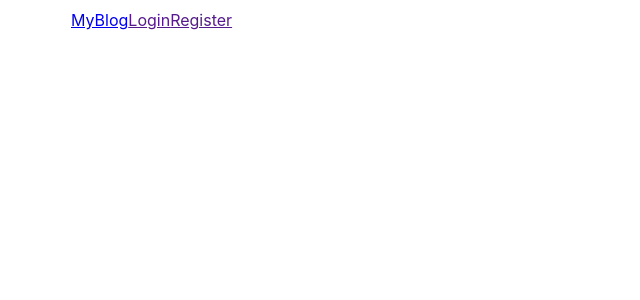
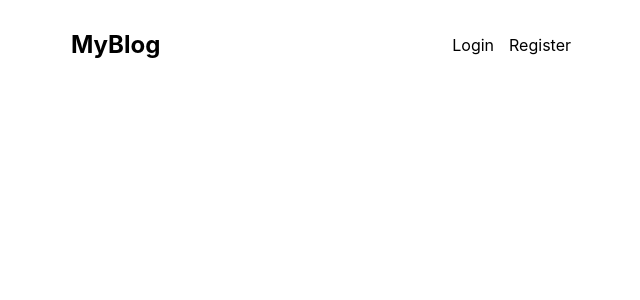
Before and after one commit to ThaboChambule/Blog, a React (Create React App) app in the folder client/: page / in a window 1280 px wide. Shown: the top 300 px of the page, without its empty margins (319-959 px from the left). Built offline with nearby package versions, Linux system fonts and the light colour scheme.

Commit message:
add styling

```diff
--- a/client/src/App.css
+++ b/client/src/App.css
@@ -3,3 +3,51 @@ main{
   max-width: 500px;
   margin: 0 auto;
 }
+img{
+  max-width:100%;
+
+}
+header{
+  display:flex;
+  justify-content: space-between;
+  margin-top: 20px;
+  margin-bottom: 50px;
+  align-items: center;
+}
+header a{
+  text-decoration: none;
+  color:inherit;
+}
+header a.logo{
+  font-weight:bold;
+  font-size:1.5rem;
+}
+header nav{
+  display:flex;
+  gap: 15px;
+}
+div.post{
+  display: grid;
+  grid-template-columns: 0.9fr 1.1fr;
+  gap:20px;
+  margin-bottom:30px;
+}
+div.post div.texts h2{
+  margin:0;
+  font-size: 1.8rem;
+}
+div.post p.info{
+  margin:6px 0;
+  color:#888;
+  font-size: .7rem;
+  fomt-weight:bold;
+  display:flex;
+  gap:10px;
+}
+div.post p.info a.author{
+  color:#333;
+}
+div.post p.summary{
+  margin:10px 0;
+  line-height: 1.4rem;
+}
--- a/client/src/App.js
+++ b/client/src/App.js
@@ -1,21 +1,17 @@
-import './App.css';
+import "./App.css";
 
 function App() {
   return (
     <main>
       <header>
-      <a href="#" className="logo">MyBlog</a>
-      <a href="">Login</a>
-      <a href="">Register</a>
-
+        <a href="#" className="logo">
+          MyBlog
+        </a>
+        <nav>
+          <a href="">Login</a>
+          <a href="">Register</a>
+        </nav>
       </header>
-
-
-
-
-
-
-
 
     </main>
   );
--- /dev/null
+++ b/package.json
@@ -0,0 +1,5 @@
+{
+  "dependencies": {
+    "react-router-dom": "^6.27.0"
+  }
+}
```
Also changed, not shown: 1 other file (tests, documents, lock files or other folders).
